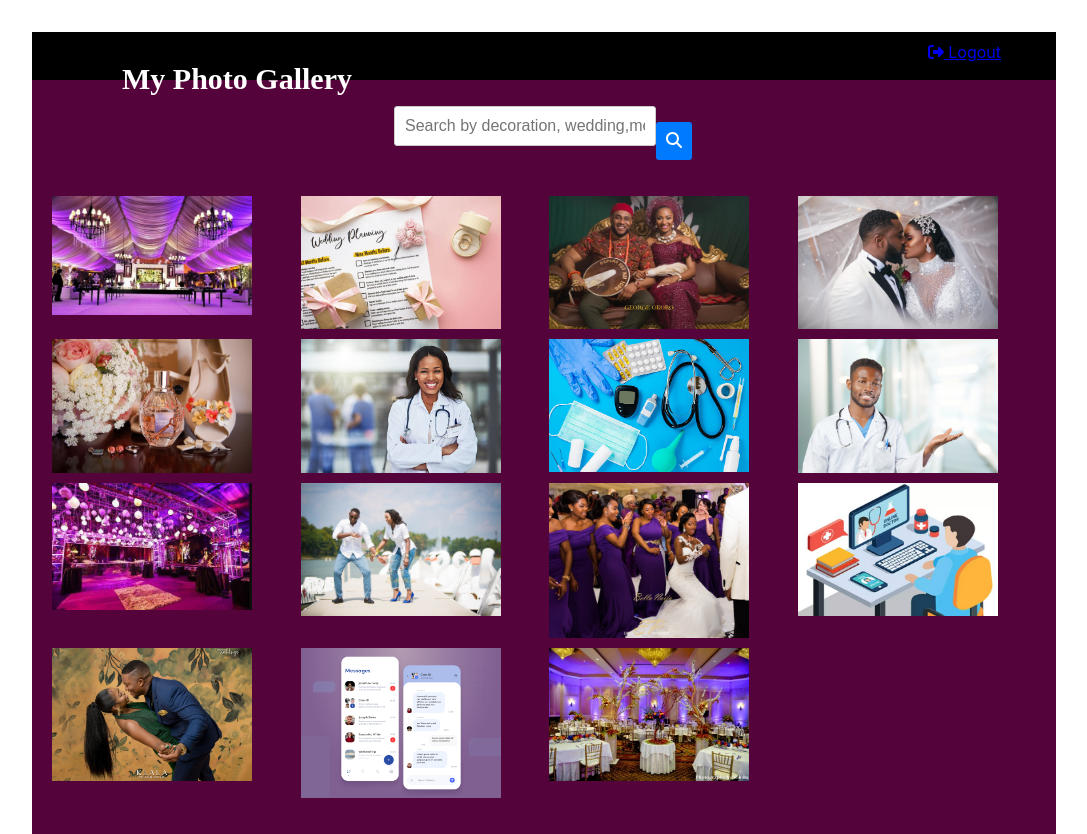
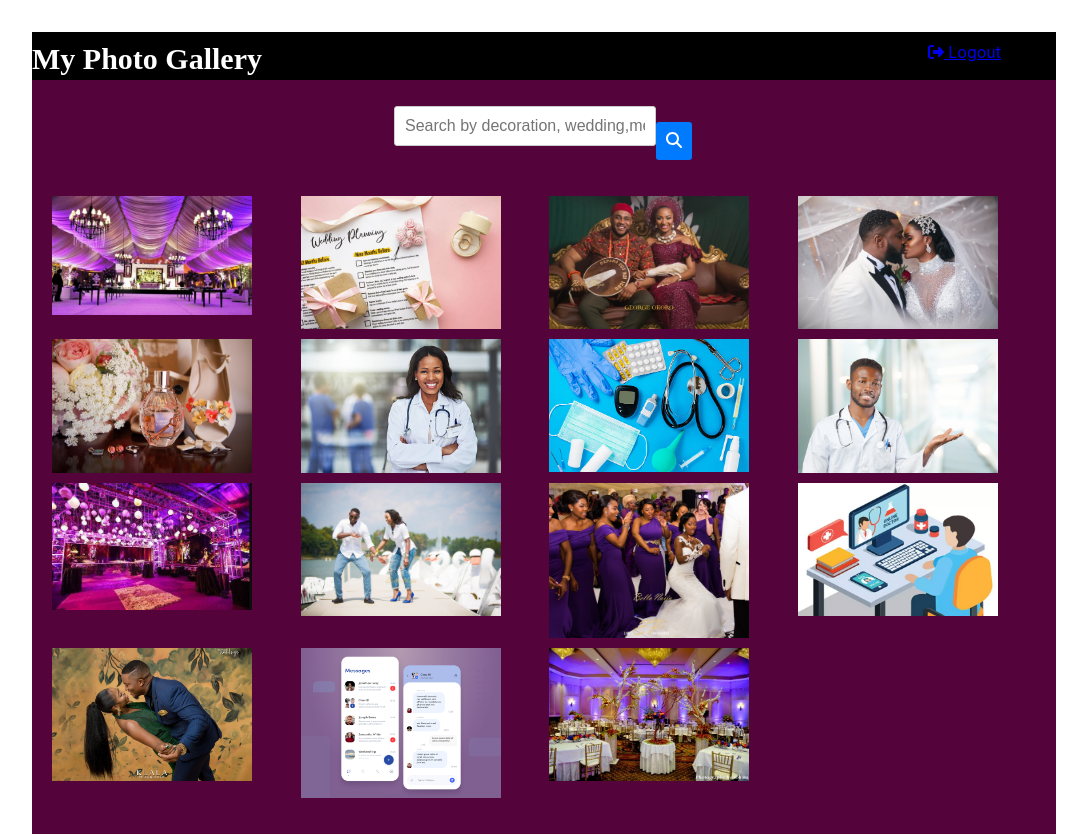
Before and after one commit to moromoke01/imageGallery, a React (Create React App) app: page /HomePage in a window 1280 px wide. Shown: the whole page, without its empty margins (96-1183 px from the left). Built offline with nearby package versions, Linux system fonts and the light colour scheme.

Commit message:
Update Navbar.css

```diff
--- a/src/Components/navbar/Navbar.css
+++ b/src/Components/navbar/Navbar.css
@@ -21,8 +21,8 @@
     font-family: Freehand521 BT;
     text-align: left;
     font-size: 30px;
-    margin-left: 3em;
-    margin-bottom: 50px;
+    margin-bottom: 20px;
+    margin-block-start: 10px;;
 }
  .nav-item{
     position: absolute;
```
